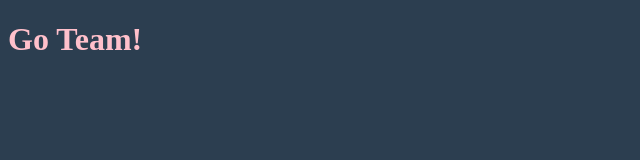
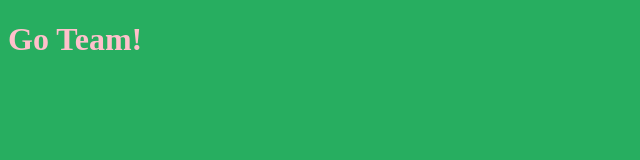
Before and after one commit to atmosfeer/collaborate-project, a plain HTML site: page index.html in a window 1280 px wide. Shown: the whole page, without its empty margins (0-640 px from the left). Drawn offline with Linux system fonts and the light colour scheme.

Commit message:
green background

```diff
--- a/style.css
+++ b/style.css
@@ -3,5 +3,5 @@ h1 {
 }
 
 body {
-  background: #2c3e50;
+  background: #27ae60;
 }
```
